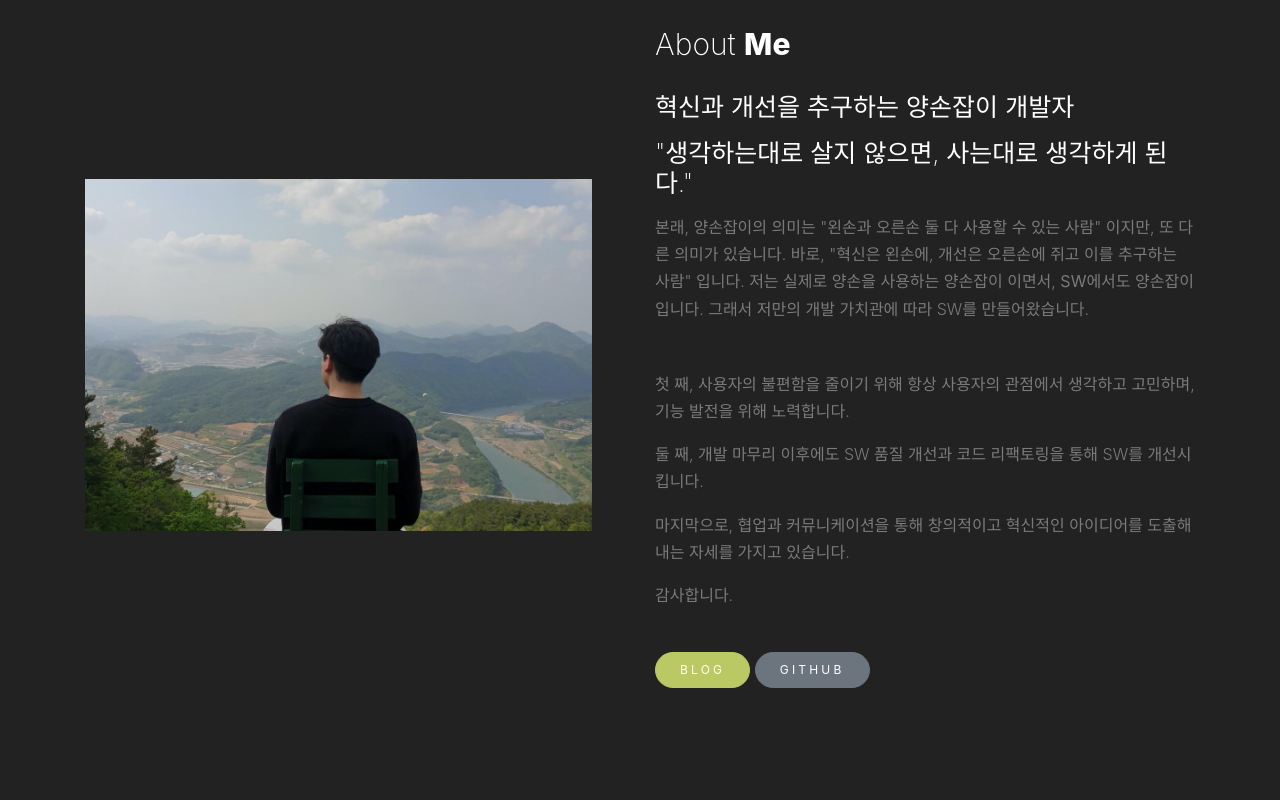
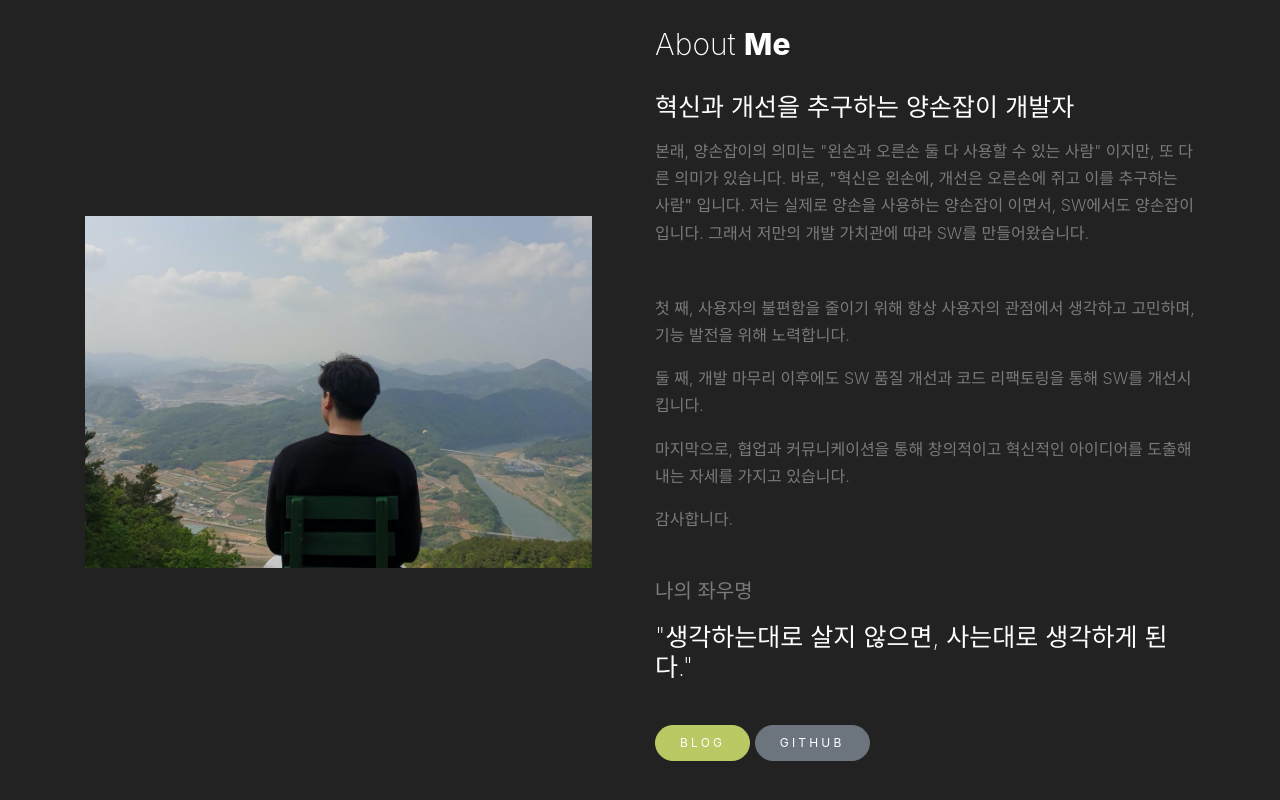
Before and after one commit to 201402407/201402407.github.io, a plain HTML site: page index.html in a window 1280 px wide. Shown: the part 874-1674 px from the top of the page. Drawn offline with nearby package versions, Linux system fonts and the light colour scheme; files whose address does not match are found by name.

Commit message:
메인 aboutme 글 수정

```diff
--- a/index.html
+++ b/index.html
@@ -68,15 +68,16 @@
 						<h2>About <strong>Me</strong></h2>
 					</div>
 					<p><h2>혁신과 개선을 추구하는 <strong>양손잡이 개발자</strong></h2></p>
-					<p class="lead"><h2>"생각하는대로 살지 않으면, 사는대로 생각하게 된다."</h2></p>
-					<p class="mb-5  ">본래, 양손잡이의 의미는 "왼손과 오른손 둘 다 사용할 수 있는 사람" 이지만, 또 다른 의미가 있습니다. 바로, "혁신은 왼손에, 개선은 오른손에 쥐고 이를 추구하는 사람" 입니다.
-						저는 실제로 양손을 사용하는 양손잡이 이면서, <strong>SW에서도 양손잡이</strong> 입니다. 그래서 저만의 개발 가치관에 따라 SW를 만들어왔습니다.</p>
+					<p class="mb-5  ">본래, 양손잡이의 의미는 "왼손과 오른손 둘 다 사용할 수 있는 사람" 이지만, 또 다른 의미가 있습니다. 바로, <strong>"혁신은 왼손에, 개선은 오른손에 쥐고 이를 추구하는 사람"</strong> 입니다.
+						저는 실제로 양손을 사용하는 양손잡이 이면서, SW에서도 양손잡이입니다. 그래서 저만의 개발 가치관에 따라 SW를 만들어왔습니다.</p>
 					<p>첫 째, 사용자의 불편함을 줄이기 위해 항상 사용자의 관점에서 생각하고 고민하며, 기능 발전을 위해 노력합니다.</p>
 					<p>둘 째, 개발 마무리 이후에도 SW 품질 개선과 코드 리팩토링을 통해 SW를 개선시킵니다.</p>
 					<p>마지막으로, 협업과 커뮤니케이션을 통해 창의적이고 혁신적인 아이디어를 도출해내는 자세를 가지고 있습니다.</p>
 					<p>감사합니다.</p>
 					</br>
-
+					<p class="lead">나의 좌우명</p>
+					<p><h2>"생각하는대로 살지 않으면, 사는대로 생각하게 된다."</h2></p>
+					</br>
 					<p>
 						<a href="https://maivve.tistory.com" target="_blank" class="btn btn-primary px-4 py-2 btn-sm smoothscroll">Blog</a>
 						<a href="https://github.com/201402407" target="_blank" class="btn btn-secondary px-4 py-2 btn-sm">GitHub</a>
```
